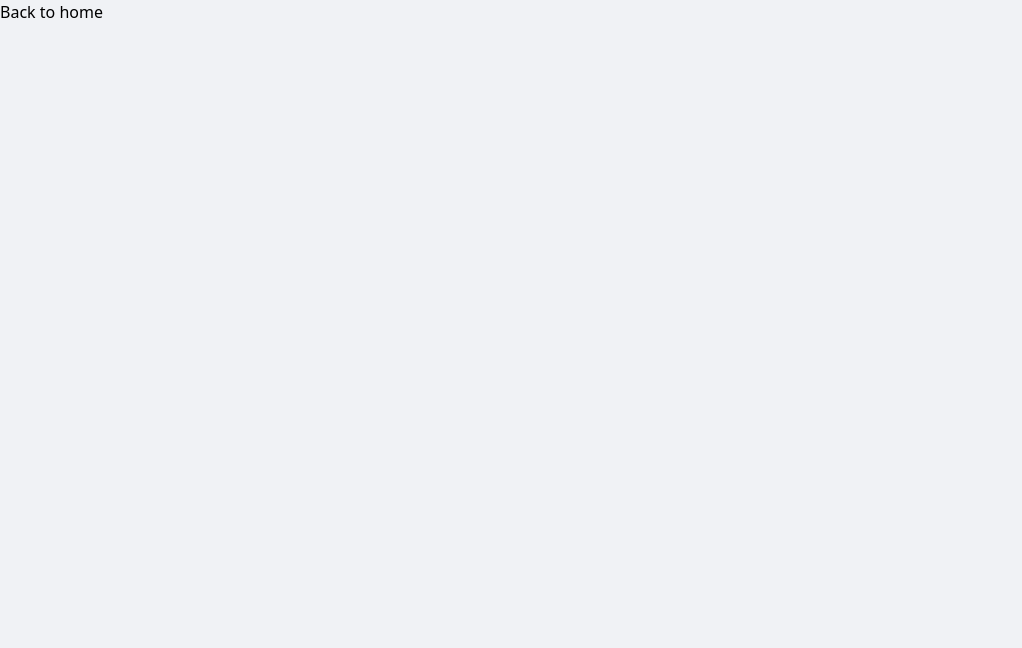
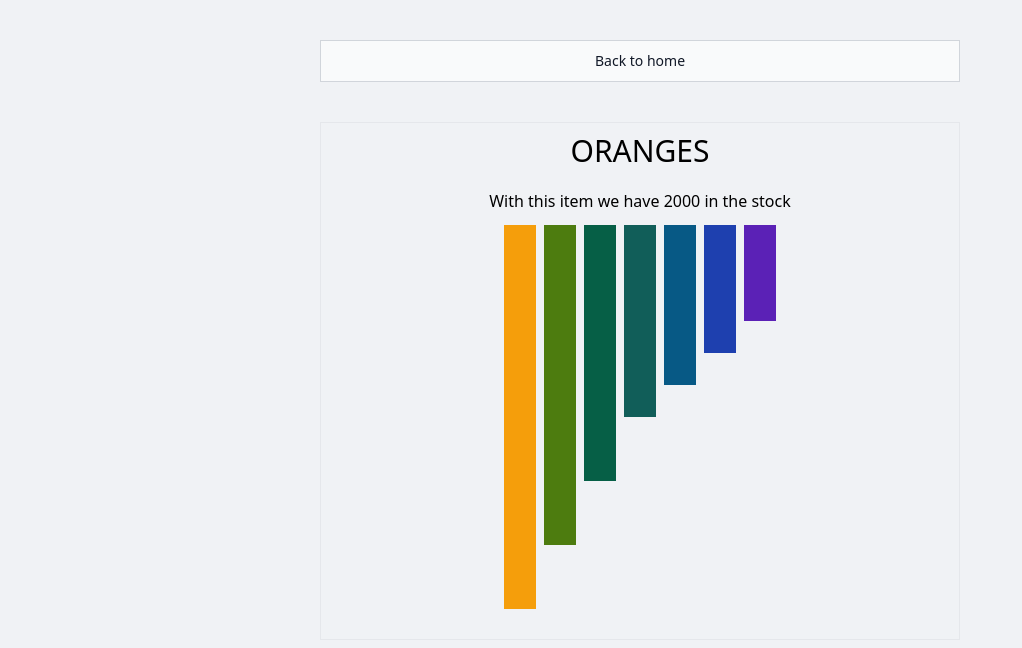
Before and after one commit to Regiss05/Fruits-Description, a Next.js app: page /items in a window 1280 px wide. Shown: the top 648 px of the page, without its empty margins (0-1022 px from the left). Built offline with nearby package versions, Linux system fonts and the light colour scheme.

Commit message:
delete unused codes

```diff
--- a/pages/index.tsx
+++ b/pages/index.tsx
@@ -8,14 +8,14 @@ export default function Home() {
   const [userInput, setUserInput] = useState('');
   const [nameList, setNameList] = useState([]);
 
-  const handleChange = (e: { preventDefault: () => void; target: { value: SetStateAction<string>; }; }) => {
+  const handleChange = (e) => {
     e.preventDefault()
 
     setUserInput(e.target.value)
   }
 
   const addName = () => {
-    if (setNameList) {
+    if (userInput) {
       setNameList([
         userInput,
         ...nameList
@@ -26,7 +26,7 @@ export default function Home() {
 
   }
 
-  const handleDelete = (name: never) => {
+  const handleDelete = (name) => {
     const updatedNames = nameList.filter((currentName, idx) => nameList.indexOf(currentName) != nameList.indexOf(name))
 
     setNameList(updatedNames)
@@ -69,7 +69,6 @@ export default function Home() {
                     <div className='border'>
                       <div key={idx}>
                         <h1 className=''>{name}</h1>
-                        {/* <p>je sui vraiment ct</p> */}
                       </div>
                       <Link href="/items"
                         className='class="focus:outline-none text-white bg-green-700 hover:bg-green-800 focus:ring-4 focus:ring-green-300 font-medium rounded-lg text-sm px-5 py-2.5 mr-2 mb-2 dark:bg-green-600 dark:hover:bg-green-700 dark:focus:ring-green-800"'
--- a/pages/items.tsx
+++ b/pages/items.tsx
@@ -2,11 +2,27 @@ import React from 'react'
 import Link from 'next/link';
 
 const items = () => {
-  return (
-    <div>
-        <Link href="/">Back to home</Link>
-    </div>
-  )
+    return (
+        <div className='flex flex-col justify-center items-center mt-10'>
+            <div className='w-2/4 text-center'>
+                <Link href="/" className='mb-10 bg-gray-50 border border-gray-300 text-gray-900 text-sm focus:ring-blue-500 focus:border-blue-500 block w-full p-2.5 dark:bg-gray-700 dark:border-gray-600 dark:placeholder-gray-400 dark:text-white dark:focus:ring-blue-500 dark:focus:border-blue-500'>Back to home</Link>
+                <div className='border block w-full p-2.5'>
+                    <h1 className='text-3xl mb-5'>ORANGES</h1>
+                    <p className='mb-3'>With this item we have 2000 in the stock</p>
+                    <div className='flex justify-center mb-5'>
+                        <div className="h-96 w-8 bg-amber-500 mx-1"></div>
+                        <div className="h-80 w-8 bg-lime-700 mx-1"></div>
+                        <div className="h-64 w-8 bg-emerald-800 mx-1"></div>
+                        <div className="h-48 w-8 bg-teal-800 mx-1"></div>
+                        <div className="h-40 w-8 bg-sky-800 mx-1"></div>
+                        <div className="h-32 w-8 bg-blue-800 mx-1"></div>
+                        <div className="h-24 w-8 bg-violet-800 mx-1"></div>
+                    </div>
+                </div>
+
+            </div>
+        </div>
+    )
 }
 
 export default items
```
